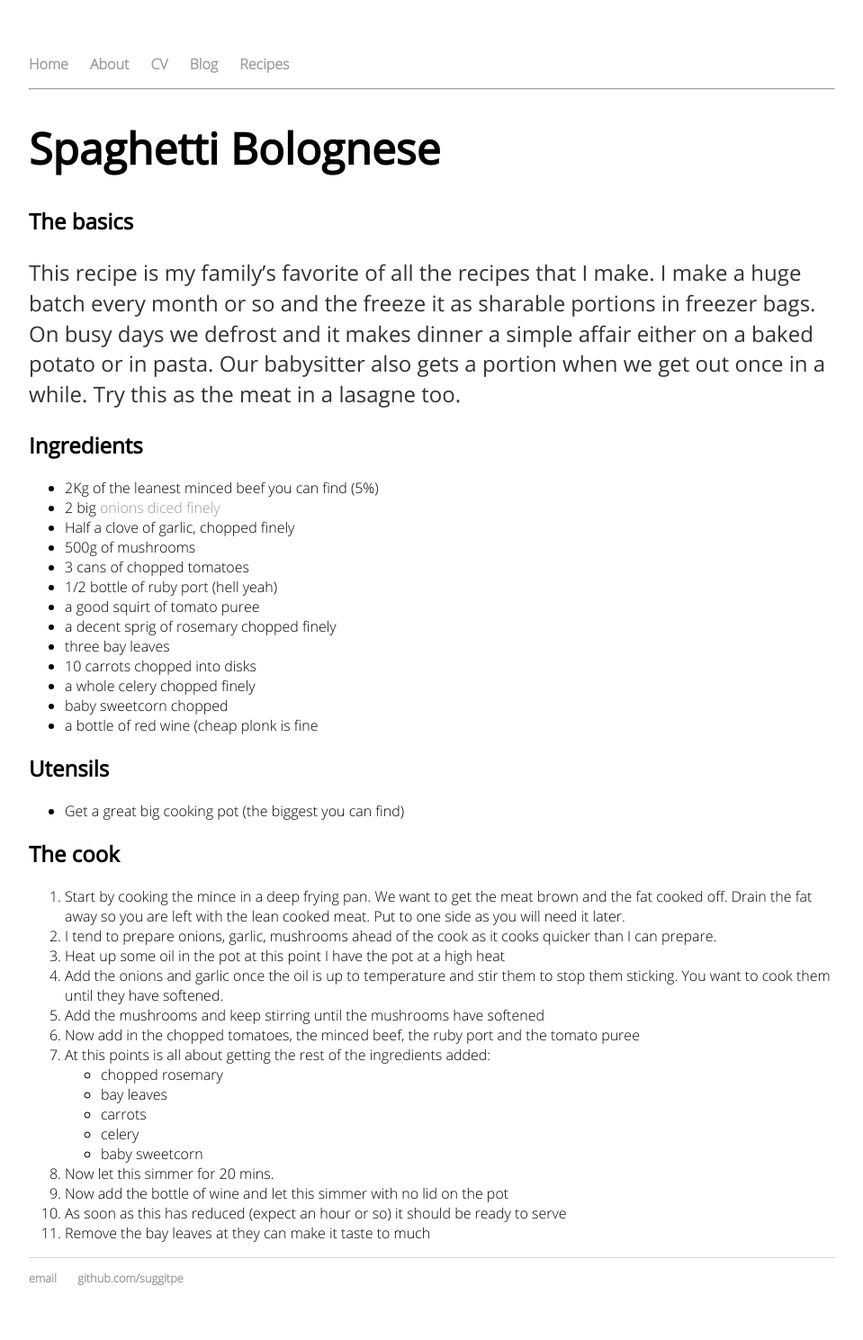
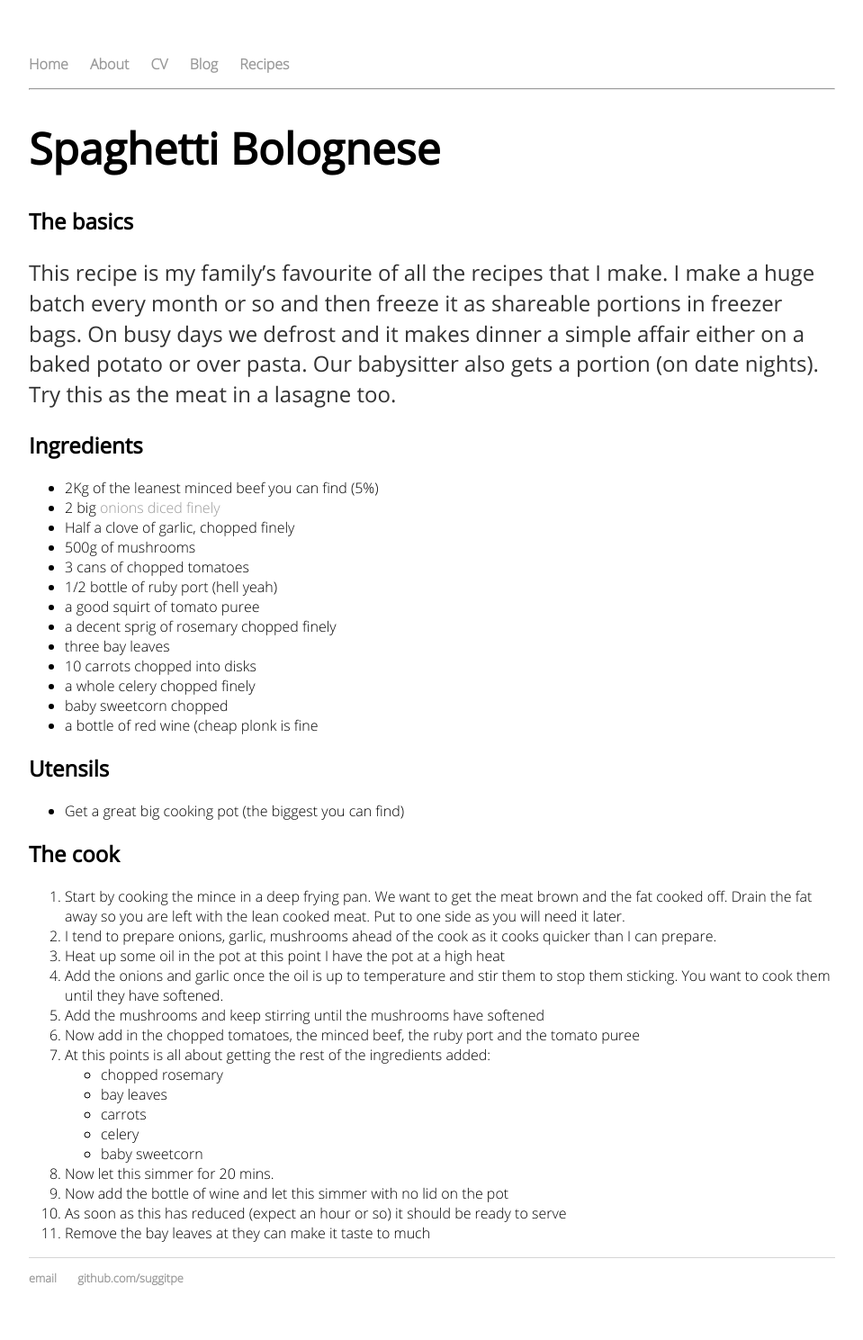
Before and after one commit to suggitpe/suggitpe.github.io, a Jekyll site: the page built from recipes/spaghetti-bolognese.md, in a window 1280 px wide. Shown: the whole page at 90% size, without its empty margins (160-1119 px from the left). Built offline with Jekyll 4.4.1, drawn with Linux system fonts in a browser that asks for light colours.

```diff
--- a/recipes/spaghetti-bolognese.md
+++ b/recipes/spaghetti-bolognese.md
@@ -4,7 +4,7 @@
 ---
 
 ## The basics
-This recipe is my family's favorite of all the recipes that I make.  I make a huge batch every month or so and the freeze it as sharable portions in freezer bags.  On busy days we defrost and it makes dinner a simple affair either on a baked potato or in pasta.  Our babysitter also gets a portion when we get out once in a while.  Try this as the meat in a lasagne too.
+This recipe is my family's favourite of all the recipes that I make.  I make a huge batch every month or so and then freeze it as shareable portions in freezer bags.  On busy days we defrost and it makes dinner a simple affair either on a baked potato or over pasta.  Our babysitter also gets a portion (on date nights).  Try this as the meat in a lasagne too.
 
 ## Ingredients
  - 2Kg of the leanest minced beef you can find (5%)
```
